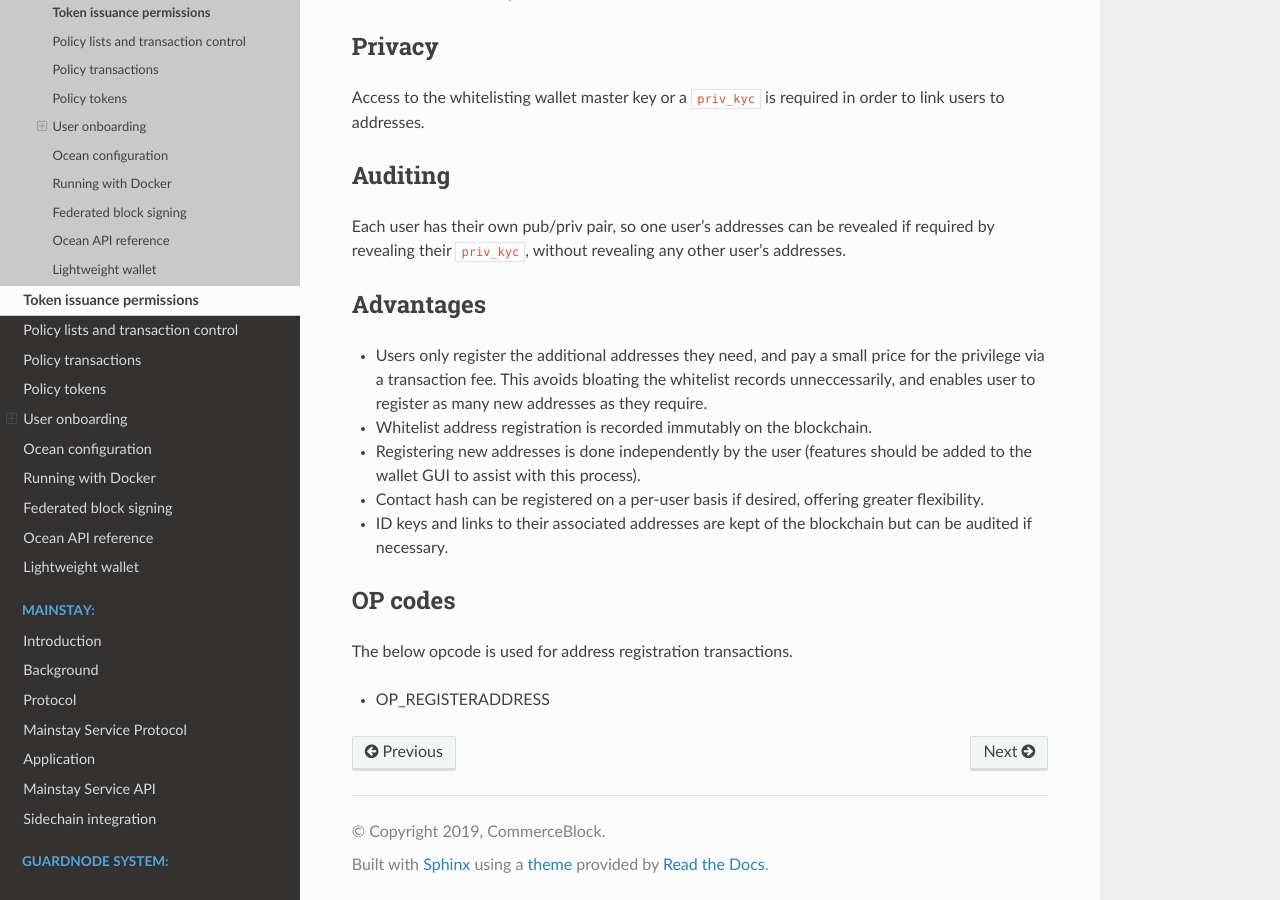
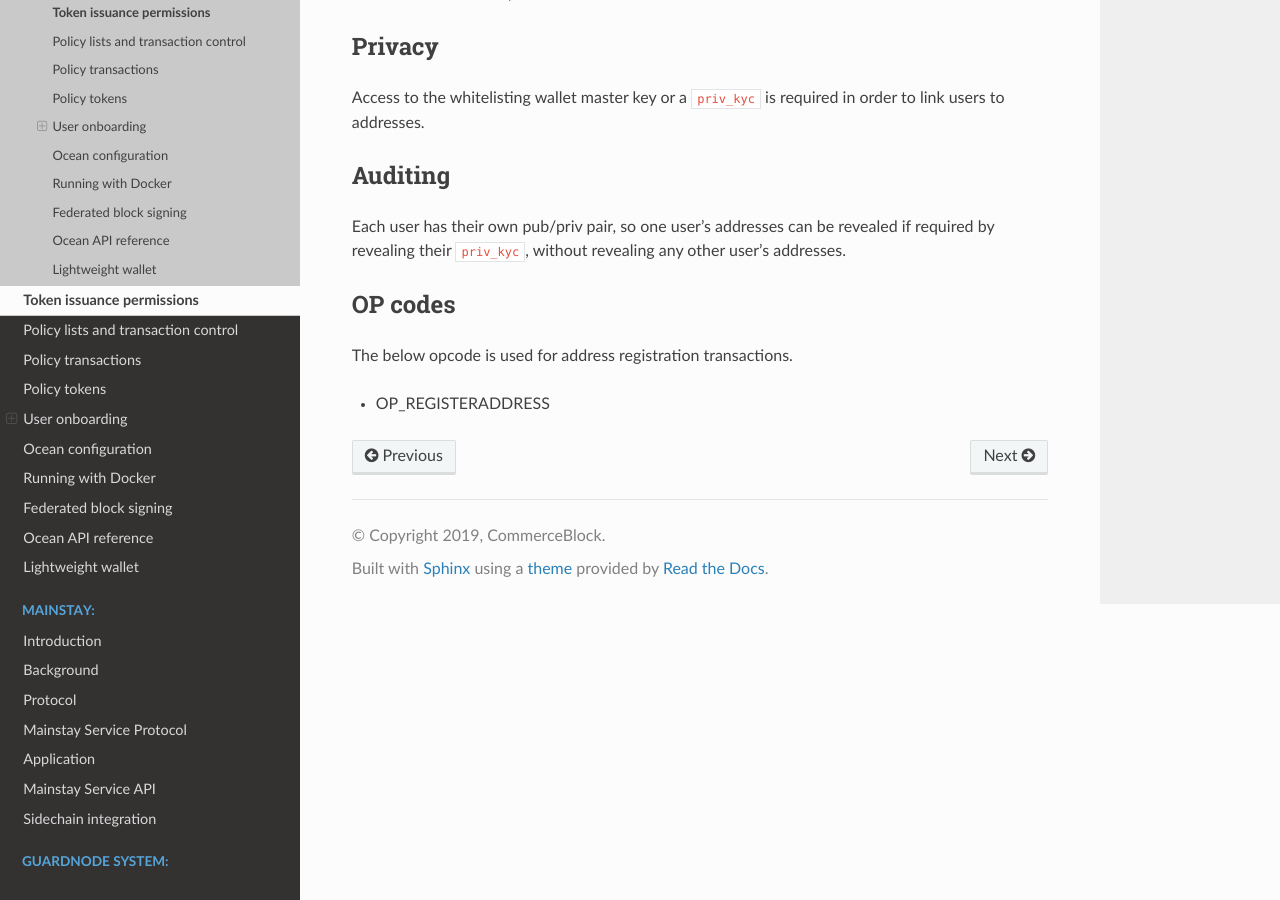
Before and after one commit to commerceblock/docs, a Sphinx documentation site: the page built from source/policy/index.rst, in a window 1280 px wide and 900 px high, scrolled down 4629 px. Built offline with Sphinx 7.4.7 and the Read the Docs theme 2.0.0, drawn with Linux system fonts in a browser that asks for light colours.

Commit message:
Removed whitelisting advantages.

```diff
--- a/source/policy/index.rst
+++ b/source/policy/index.rst
@@ -109,16 +109,6 @@ Auditing
 
 Each user has their own pub/priv pair, so one user's addresses can be revealed if required by revealing their ``priv_kyc``, without revealing any other user's addresses.
 
-Advantages
------------
-
-* Users only register the additional addresses they need, and pay a small price for the privilege via a transaction fee. This avoids bloating the whitelist records unneccessarily, and enables user to register as many new addresses as they require.
-* Whitelist address registration is recorded immutably on the blockchain.
-* Registering new addresses is done independently by the user (features should be added to the wallet GUI to assist with this process).
-* Contact hash can be registered on a per-user basis if desired, offering greater flexibility.
-* ID keys and links to their associated addresses are kept of the blockchain but can be audited if necessary.
-
-
 OP codes
 --------
 
```
